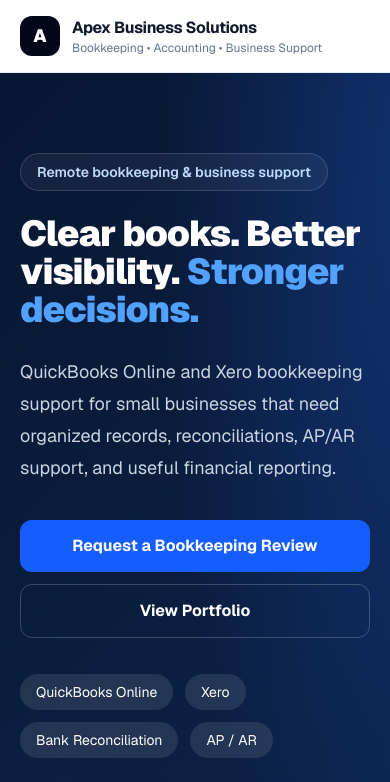
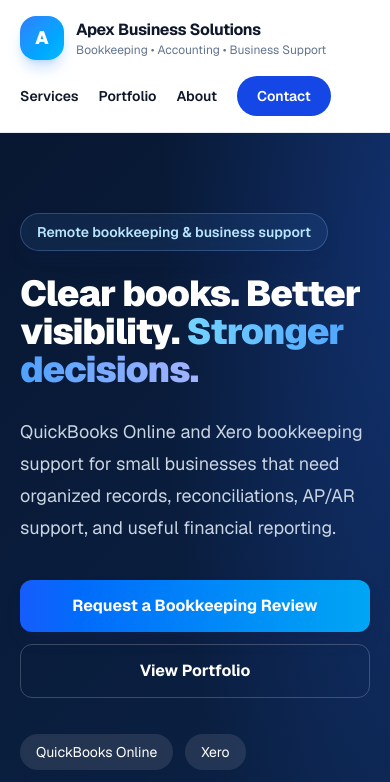
Before and after one commit to hvachemgamot5/ApexBusinessSolutions, a Next.js app: page / in a window 390 px wide. Shown: the top 782 px of the page. Built offline with nearby package versions, Linux system fonts and the light colour scheme.

Commit message:
Refresh homepage with responsive navigation and premium navy blue styling

```diff
--- a/app/page.tsx
+++ b/app/page.tsx
@@ -17,15 +17,15 @@ export default function Home() {
   return (
     <main className="min-h-screen bg-white text-slate-900">
       <nav className="sticky top-0 z-50 border-b border-slate-200/80 bg-white/95 backdrop-blur">
-        <div className="mx-auto flex max-w-7xl items-center justify-between px-5 py-4">
+        <div className="mx-auto flex max-w-7xl flex-col gap-4 px-5 py-4 sm:flex-row sm:items-center sm:justify-between">
           <a href="#home" className="flex items-center gap-3">
-            <div className="flex h-10 w-10 items-center justify-center rounded-xl bg-slate-950 text-lg font-black text-white">A</div>
+            <div className="flex h-11 w-11 items-center justify-center rounded-2xl bg-gradient-to-br from-blue-500 to-sky-400 text-lg font-black text-white shadow-lg shadow-blue-500/25">A</div>
             <div>
               <div className="font-bold tracking-tight">Apex Business Solutions</div>
               <div className="text-xs text-slate-500">Bookkeeping • Accounting • Business Support</div>
             </div>
           </a>
-          <div className="hidden items-center gap-7 text-sm font-semibold md:flex">
+          <div className="flex flex-wrap items-center gap-x-5 gap-y-3 text-sm font-semibold">
             <a href="#services" className="hover:text-blue-700">Services</a>
             <a href="#portfolio" className="hover:text-blue-700">Portfolio</a>
             <a href="#about" className="hover:text-blue-700">About</a>
@@ -34,20 +34,20 @@ export default function Home() {
         </div>
       </nav>
 
-      <section id="home" className="overflow-hidden bg-slate-950 text-white">
-        <div className="mx-auto grid max-w-7xl items-center gap-14 px-5 py-20 lg:grid-cols-[1.1fr_.9fr] lg:py-28">
+      <section id="home" className="relative isolate overflow-hidden bg-slate-950 text-white">
+        <div className="relative mx-auto grid max-w-7xl items-center gap-14 px-5 py-20 lg:grid-cols-[1.1fr_.9fr] lg:py-28">
           <div>
-            <div className="mb-6 inline-flex rounded-full border border-white/15 bg-white/5 px-4 py-2 text-sm font-semibold text-blue-200">
+            <div className="mb-6 inline-flex items-center gap-2 rounded-full border border-blue-300/25 bg-blue-400/10 px-4 py-2 text-sm font-semibold text-sky-200 shadow-lg shadow-blue-950/20 backdrop-blur">
               Remote bookkeeping & business support
             </div>
             <h1 className="max-w-4xl text-4xl font-black leading-[1.05] tracking-tight sm:text-5xl lg:text-7xl">
-              Clear books. Better visibility. <span className="text-blue-400">Stronger decisions.</span>
+              Clear books. Better visibility. <span className="bg-gradient-to-r from-sky-300 via-blue-400 to-indigo-300 bg-clip-text text-transparent">Stronger decisions.</span>
             </h1>
             <p className="mt-7 max-w-2xl text-lg leading-8 text-slate-300">
               QuickBooks Online and Xero bookkeeping support for small businesses that need organized records, reconciliations, AP/AR support, and useful financial reporting.
             </p>
             <div className="mt-9 flex flex-col gap-3 sm:flex-row">
-              <a href="#contact" className="rounded-xl bg-blue-600 px-7 py-3.5 text-center font-bold hover:bg-blue-500">Request a Bookkeeping Review</a>
+              <a href="#contact" className="rounded-xl bg-gradient-to-r from-blue-600 to-sky-500 px-7 py-3.5 text-center font-bold shadow-lg shadow-blue-950/30 hover:-translate-y-0.5 hover:shadow-blue-500/25">Request a Bookkeeping Review</a>
               <a href="#portfolio" className="rounded-xl border border-white/20 px-7 py-3.5 text-center font-bold hover:bg-white/10">View Portfolio</a>
             </div>
             <div className="mt-9 flex flex-wrap gap-3 text-sm">
@@ -59,7 +59,7 @@ export default function Home() {
           </div>
 
           <div className="relative">
-            <div className="rounded-3xl border border-white/10 bg-white/[0.07] p-6 shadow-2xl">
+            <div className="rounded-3xl border border-white/15 bg-white/[0.08] p-6 shadow-2xl shadow-blue-950/40 backdrop-blur-md">
               <div className="flex items-center justify-between border-b border-white/10 pb-5">
                 <div>
                   <p className="text-xs uppercase tracking-[.2em] text-slate-400">Apex dashboard</p>
@@ -114,7 +114,7 @@ export default function Home() {
           </div>
           <div className="mt-12 grid gap-5 md:grid-cols-2 lg:grid-cols-3">
             {services.map((service, i) => (
-              <article key={service.title} className="rounded-3xl border border-slate-200 bg-white p-7 shadow-sm transition hover:-translate-y-1 hover:shadow-xl">
+              <article key={service.title} className="group rounded-3xl border border-slate-200/80 bg-white p-7 shadow-sm transition duration-300 hover:-translate-y-2 hover:border-blue-200 hover:shadow-xl hover:shadow-blue-950/10">
                 <div className="flex h-11 w-11 items-center justify-center rounded-xl bg-blue-50 font-black text-blue-700">0{i + 1}</div>
                 <h3 className="mt-6 text-xl font-bold">{service.title}</h3>
                 <p className="mt-3 leading-7 text-slate-600">{service.text}</p>
@@ -186,7 +186,7 @@ export default function Home() {
           <div className="mt-12 grid gap-6 lg:grid-cols-3">
             {portfolio.map((item) => (
               <article key={item.title} className="overflow-hidden rounded-3xl border border-slate-200 bg-white shadow-sm">
-                <div className="h-2 bg-blue-700" />
+                <div className="h-2 bg-gradient-to-r from-blue-700 via-sky-500 to-indigo-500" />
                 <div className="p-7">
                   <p className="text-xs font-black tracking-[.2em] text-blue-700">{item.tag}</p>
                   <h3 className="mt-4 text-2xl font-bold">{item.title}</h3>
```
